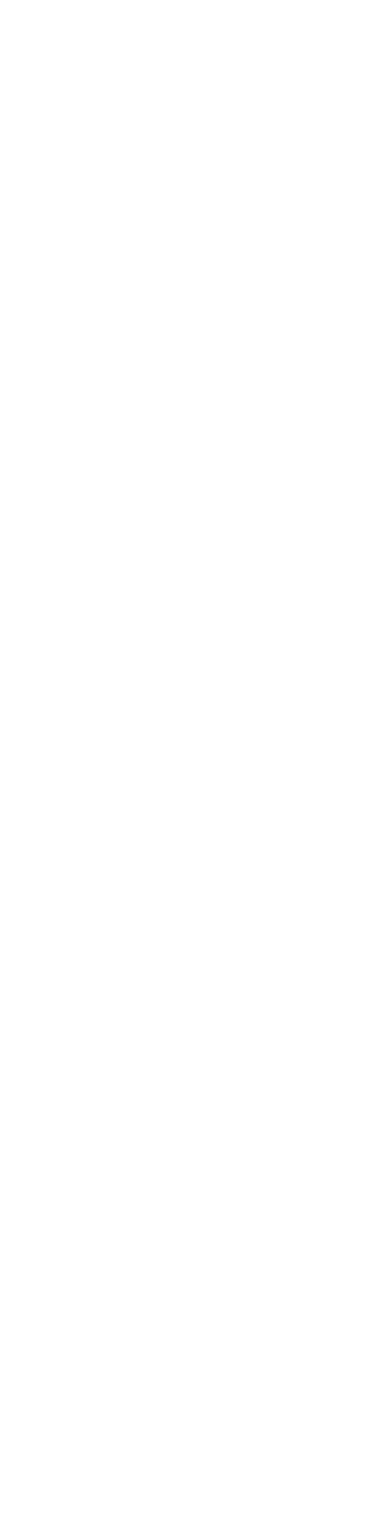
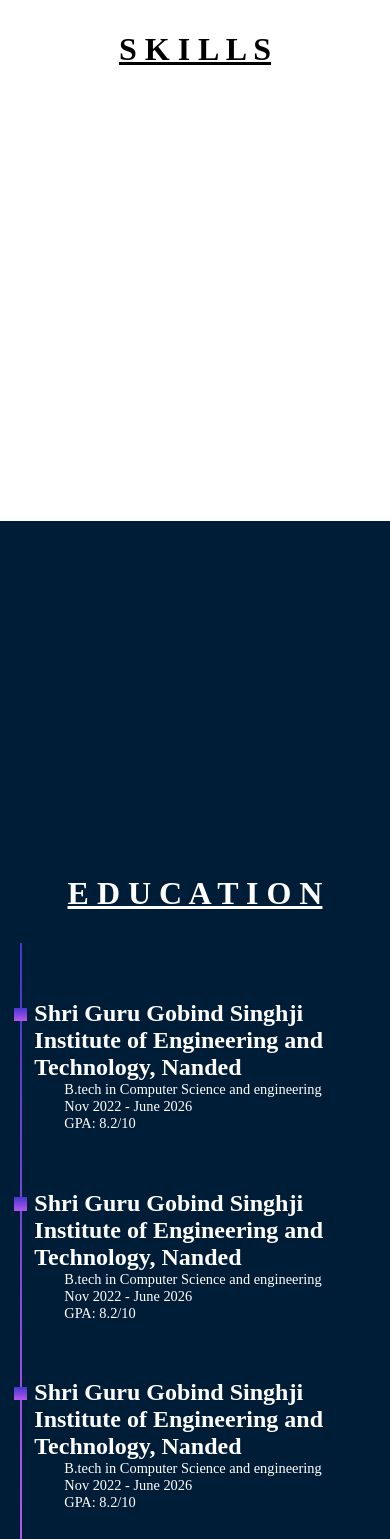
Before and after one commit to PrashikBhimte/Portfolio, a React (Create React App) app: page / in a window 390 px wide. Shown: the part 1689-3228 px from the top of the page. Before the commit the page ends 1688 px from the top, so only its background shows below. Built offline with nearby package versions, Linux system fonts and the light colour scheme.

Commit message:
skills section is added but no content is added. Also education esction in added with responsiveness and hence edcuation section is complete

```diff
--- a/src/App.css
+++ b/src/App.css
@@ -24,3 +24,18 @@
     align-items: center;
     z-index: 0;
 }
+
+.heading {
+    width: 100vw;
+    height: 100px;
+    margin: 0;
+    padding: 0;
+    display: flex;
+    justify-content: center;
+    align-items: center;
+}
+
+.heading h1 {
+    font-size: 2rem;
+    text-decoration: underline;
+}
--- /dev/null
+++ b/src/Components/Education.css
@@ -0,0 +1,73 @@
+#education {
+    width: 100%;
+    height: 100%;
+    background-color: #001D38;
+}
+
+#education .heading h1 {
+    color: white;
+}
+
+#education_con {
+    width: 100%;
+    height: 100%;
+    display: flex;
+    justify-content: center;
+    align-items: flex-start;
+    padding-top: 100px;
+}
+
+#educ_info {
+    width: 100%;
+    height: 100%;
+    max-width: 900px;
+    max-height: 600px;
+    color: white;
+    display: flex;
+    flex-direction: row;
+    justify-content: center;
+    align-items: center;
+}
+
+#side_bar {
+    width: 5px;
+    height: 100%;
+    background: linear-gradient(#4537D0 0%, #B557EC 100%);
+}
+
+#educ_info ul {
+    height: 100%;
+    list-style: linear-gradient(#4537D0 0%, #B557EC 100%);
+    font-size: 30px;
+    margin-left: -28px;
+    display: flex;
+    flex-direction: column;
+    justify-content: space-evenly;
+    align-items: center;
+}
+
+#educ_info ul li h2 {
+    font-size: 1.8rem;
+    margin-bottom: 0;
+}
+
+#educ_info ul li p {
+    font-size: 1.1rem;
+    margin: 0;
+    margin-left: 30px;
+}
+
+@media screen and (max-width : 1000px) {
+    #education_con {
+        padding: 0;
+    }
+    #side_bar {
+        margin-left: 20px;
+    }
+    #educ_info ul li h2 {
+        font-size: 1.5rem;
+    }
+    #educ_info ul li p {
+        font-size: 0.9rem;
+    }
+}
--- /dev/null
+++ b/src/Components/Education.jsx
@@ -0,0 +1,37 @@
+import React from 'react';
+import "./Education.css";
+
+export default function Education() {
+  return (
+    <div id='education'>
+        <div className="heading">
+            <h1>E D U C A T I O N</h1>
+        </div>
+        <div id="education_con">
+            <div id="educ_info">
+                <div id="side_bar"></div>
+                <ul>
+                    <li>
+                        <h2>Shri Guru Gobind Singhji Institute of Engineering and Technology, Nanded</h2>
+                        <p>B.tech in Computer Science and engineering</p>
+                        <p>Nov 2022 - June 2026</p>
+                        <p>GPA: 8.2/10</p>
+                    </li>
+                    <li>
+                        <h2>Shri Guru Gobind Singhji Institute of Engineering and Technology, Nanded</h2>
+                        <p>B.tech in Computer Science and engineering</p>
+                        <p>Nov 2022 - June 2026</p>
+                        <p>GPA: 8.2/10</p>
+                    </li>
+                    <li>
+                        <h2>Shri Guru Gobind Singhji Institute of Engineering and Technology, Nanded</h2>
+                        <p>B.tech in Computer Science and engineering</p>
+                        <p>Nov 2022 - June 2026</p>
+                        <p>GPA: 8.2/10</p>
+                    </li>
+                </ul>
+            </div>
+        </div>
+    </div>
+  )
+}
--- a/src/Components/MainPage.jsx
+++ b/src/Components/MainPage.jsx
@@ -4,6 +4,8 @@
 import About from './About';
 import Navbar from './Navbar';
 import { RiCloseLargeFill, RiMenu4Fill } from "react-icons/ri";
+import Skills from './Skills';
+import Education from './Education';
 
 export default function MainPage() {
 
@@ -32,6 +34,12 @@
       <div className="mainpage_div">
         <About />
       </div>
+      <div className="mainpage_div">
+        <Skills />
+      </div>
+      <div className="mainpage_div">
+        <Education />
+      </div>
     </div>
   )
 }
--- a/src/Components/Navbar.css
+++ b/src/Components/Navbar.css
@@ -2,7 +2,7 @@
     width: 100vw;
     height: 70px;
     background-color: transparent;
-    position: fixed;
+    position: absolute;
     top: 0;
     display: flex;
     flex-direction: row;
--- /dev/null
+++ b/src/Components/Skills.css
@@ -0,0 +1,32 @@
+#skills {
+    width: 100%;
+    height: 100%;
+    margin: 0;
+    padding: 0;
+}
+
+#skills_con {
+    width: 100%;
+    height: 100%;
+    display: flex;
+    flex-direction: column;
+    justify-content: center;
+    align-items: center;
+}
+
+#skills_white, #skills_blue {
+    width: 100%;
+    height: 50%;
+    display: flex;
+    flex-direction: row;
+    justify-content: space-evenly;
+    align-items: center;
+}
+
+#skills_white {
+    background-color: transparent;
+}
+
+#skills_blue {
+    background-color: #001D38;
+}
--- /dev/null
+++ b/src/Components/Skills.jsx
@@ -0,0 +1,16 @@
+import React from 'react';
+import "./Skills.css";
+
+export default function Skills() {
+  return (
+    <div id='skills'>
+        <div className="heading">
+            <h1>S K I L L S</h1>
+        </div>
+        <div id="skills_con">
+            <div id="skills_white"></div>
+            <div id="skills_blue"></div>
+        </div>
+    </div>
+  )
+}
```
